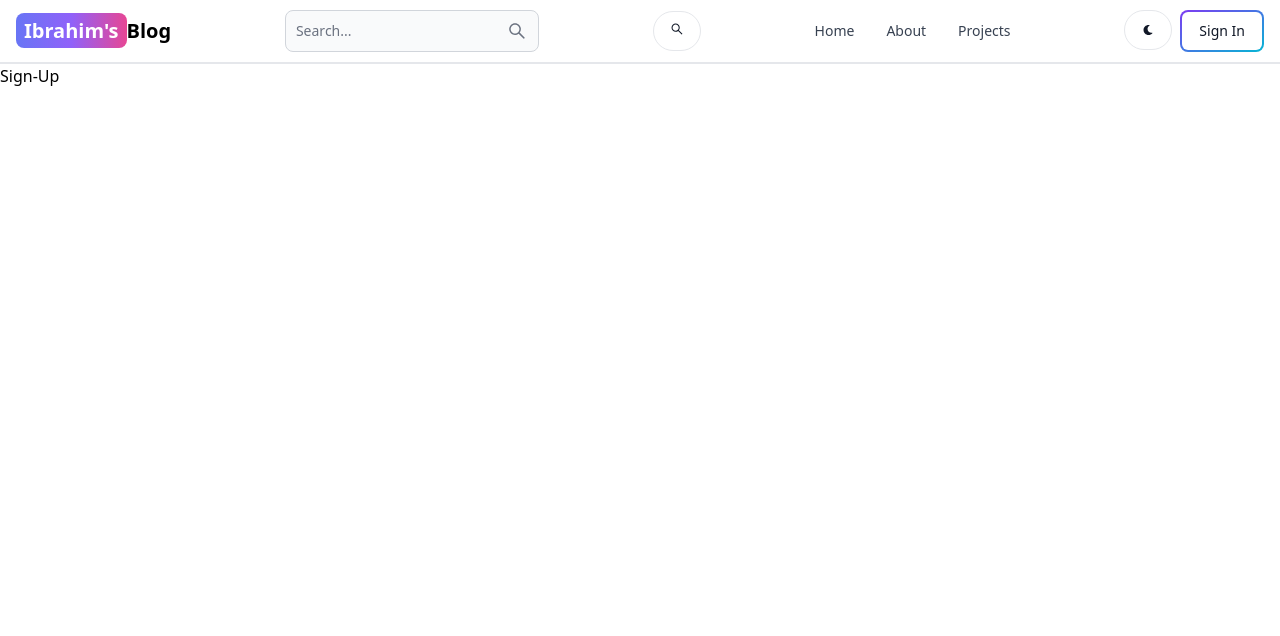
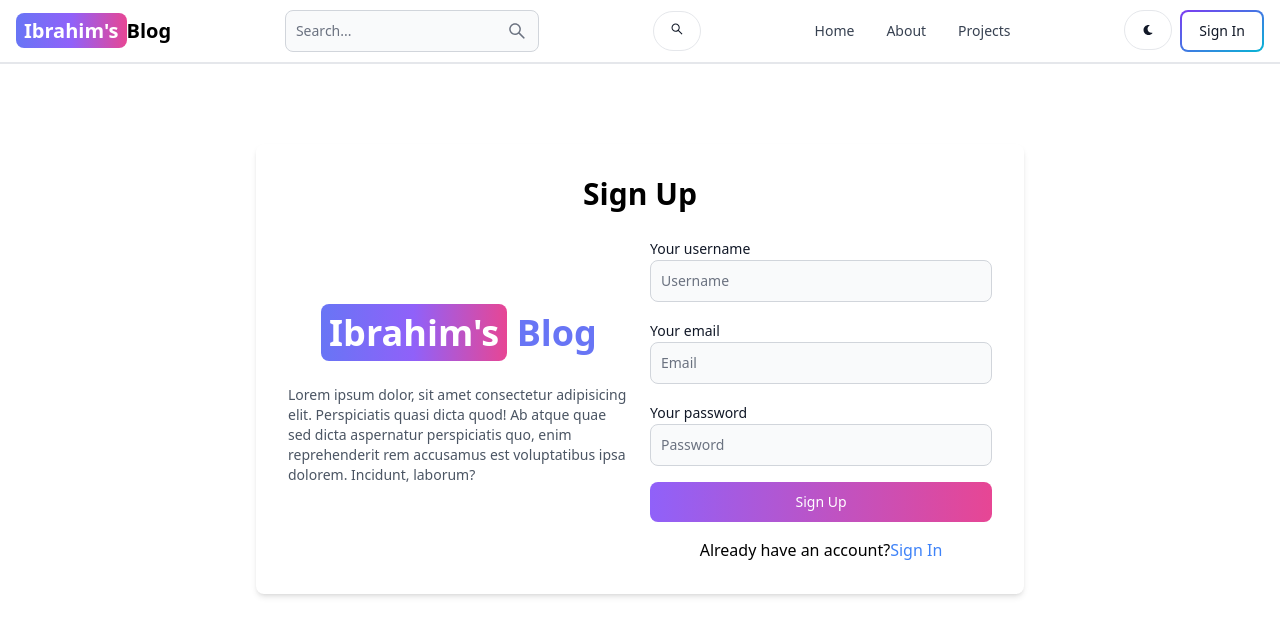
Before and after one commit to IbrahimHafez1/MERN-Blog, a React (Vite) app in the folder client/: page /sign-up in a window 1280 px wide. Shown: the top 636 px of the page. Built offline with nearby package versions, Linux system fonts and the light colour scheme.

Commit message:
complete sign up page UI

```diff
--- a/client/src/pages/SignUp.jsx
+++ b/client/src/pages/SignUp.jsx
@@ -1,7 +1,60 @@
+import { Button, Label, TextInput } from "flowbite-react";
+import { Link } from "react-router-dom";
+
 export default function SignUp() {
   return (
-    <div>
-      Sign-Up
+    <div className="min-h-screen mt-20">
+      <div className="max-w-3xl mx-auto p-8 bg-white rounded-lg shadow-md">
+        <h1 className="text-3xl font-semibold text-center mb-6">Sign Up</h1>
+        <div className="flex flex-col md:flex-row md:items-center md:gap-5">
+          <div className="md:w-1/2">
+            <Link
+              to="/"
+              className="block text-center mb-8 text-4xl font-semibold text-indigo-500"
+            >
+              <span className="bg-gradient-to-r from-indigo-500 via-purple-500 to-pink-500 rounded-lg px-2 py-1 text-white">
+                Ibrahim's
+              </span>{" "}
+              Blog
+            </Link>
+            <p className="text-sm text-gray-600">
+              Lorem ipsum dolor, sit amet consectetur adipisicing elit.
+              Perspiciatis quasi dicta quod! Ab atque quae sed dicta aspernatur
+              perspiciatis quo, enim reprehenderit rem accusamus est
+              voluptatibus ipsa dolorem. Incidunt, laborum?
+            </p>
+          </div>
+          <div className="md:w-1/2">
+            <form className="flex flex-col gap-4">
+              <div>
+                <Label value="Your username" />
+                <TextInput type="text" placeholder="Username" id="username" />
+              </div>
+              <div>
+                <Label value="Your email" />
+                <TextInput type="email" placeholder="Email" id="email" />
+              </div>
+              <div>
+                <Label value="Your password" />
+                <TextInput
+                  type="password"
+                  placeholder="Password"
+                  id="password"
+                />
+              </div>
+              <Button gradientDuoTone="purpleToPink" type="submit">
+                Sign Up
+              </Button>
+            </form>
+            <div className="mt-4 text-center">
+              <span>Already have an account?</span>
+              <Link to="/sign-in" className="text-blue-500">
+                Sign In
+              </Link>
+            </div>
+          </div>
+        </div>
+      </div>
     </div>
-  )
+  );
 }
```
